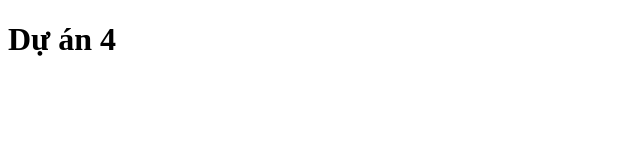
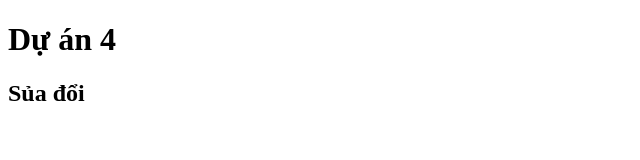
Before and after one commit to tuananh271020k5/duan4, a plain HTML site: page index.html in a window 1280 px wide. Shown: the whole page, without its empty margins (0-640 px from the left). Drawn offline with Linux system fonts and the light colour scheme.

Commit message:
suawe đổi lần 1

```diff
--- a/index.html
+++ b/index.html
@@ -7,5 +7,6 @@
 </head>
 <body>
     <h1>Dự án 4</h1>
+    <h2>Sủa đổi</h2>
 </body>
 </html>
```
